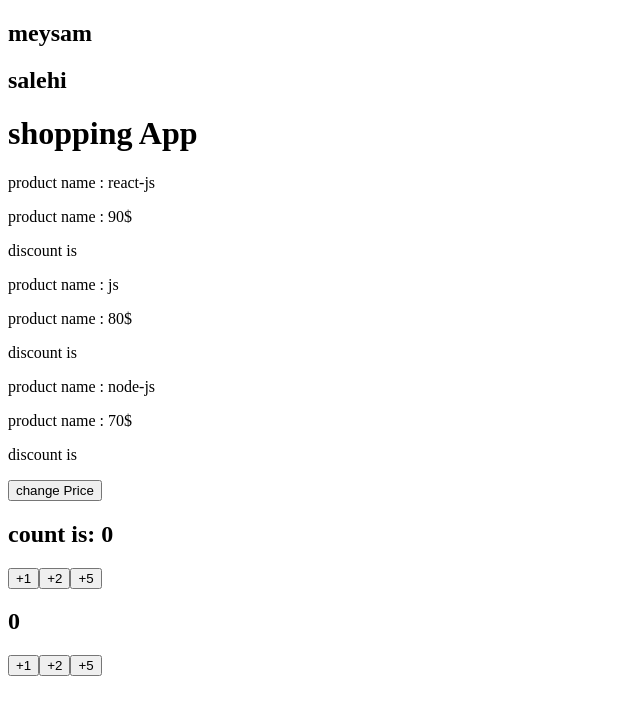
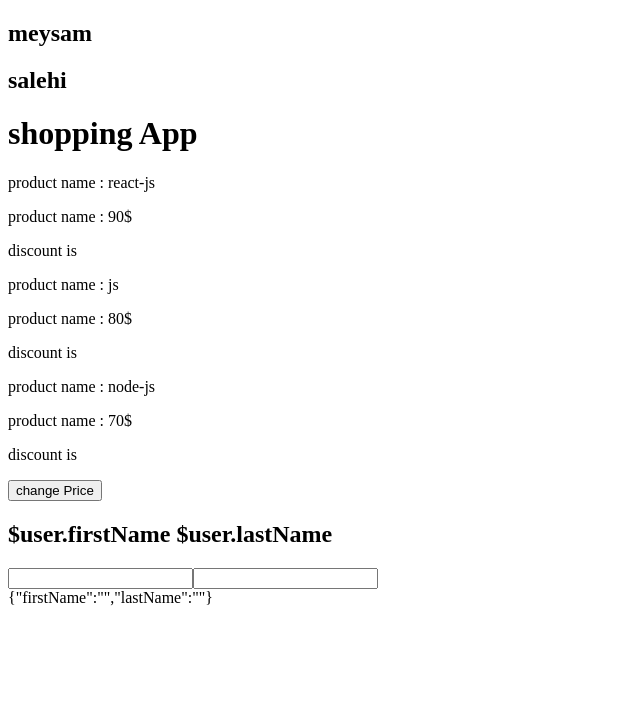
Before and after one commit to meysamsalehi/ReactTraining, a React (Create React App) app: page / in a window 1280 px wide. Shown: the top 714 px of the page, without its empty margins (0-640 px from the left). Built offline with nearby package versions, Linux system fonts and the light colour scheme.

Commit message:
Session 14 => Update State and useState Object in HookObject Component in Form

```diff
--- a/src/App.js
+++ b/src/App.js
@@ -1,6 +1,7 @@
 import { useState } from "react";
 import ClassCounter from "./Component/ClassCounter.js/ClassCounter";
 import HookCounter from "./Component/HookCounter/HookCounter";
+import HookObject from "./Component/HookObject/HookObject";
 import Product from "./Component/Product/Product";
 
 const App = () => {
@@ -27,8 +28,9 @@ const App = () => {
       })}
       <button onClick={clickHandler}>change Price</button>
 
-      <HookCounter />
-      <ClassCounter />
+      {/* <HookCounter />
+      <ClassCounter /> */}
+      <HookObject />
     </div>
   );
 };
--- /dev/null
+++ b/src/Component/HookObject/HookObject.js
@@ -0,0 +1,36 @@
+import { useState } from "react";
+
+const HookObject = () => {
+  const [user, setUser] = useState({ firstName: "", lastName: "" });
+
+  const firstNameHandlerChange = (e) => {
+    setUser({ ...user, firstName: e.target.value });
+  };
+
+  const lastNameHandlerChange = (e) => {
+    setUser({ ...user, lastName: e.target.value });
+  };
+
+  return (
+    <div>
+      <h2>
+        {"$user.firstName"} {"$user.lastName"}
+      </h2>
+      <form>
+        <input
+          type="text"
+          value={user.firstName}
+          onChange={firstNameHandlerChange}
+        />
+        <input
+          type="text"
+          value={user.lastName}
+          onChange={lastNameHandlerChange}
+        />
+        <div>{JSON.stringify(user)}</div>
+      </form>
+    </div>
+  );
+};
+
+export default HookObject;
```
